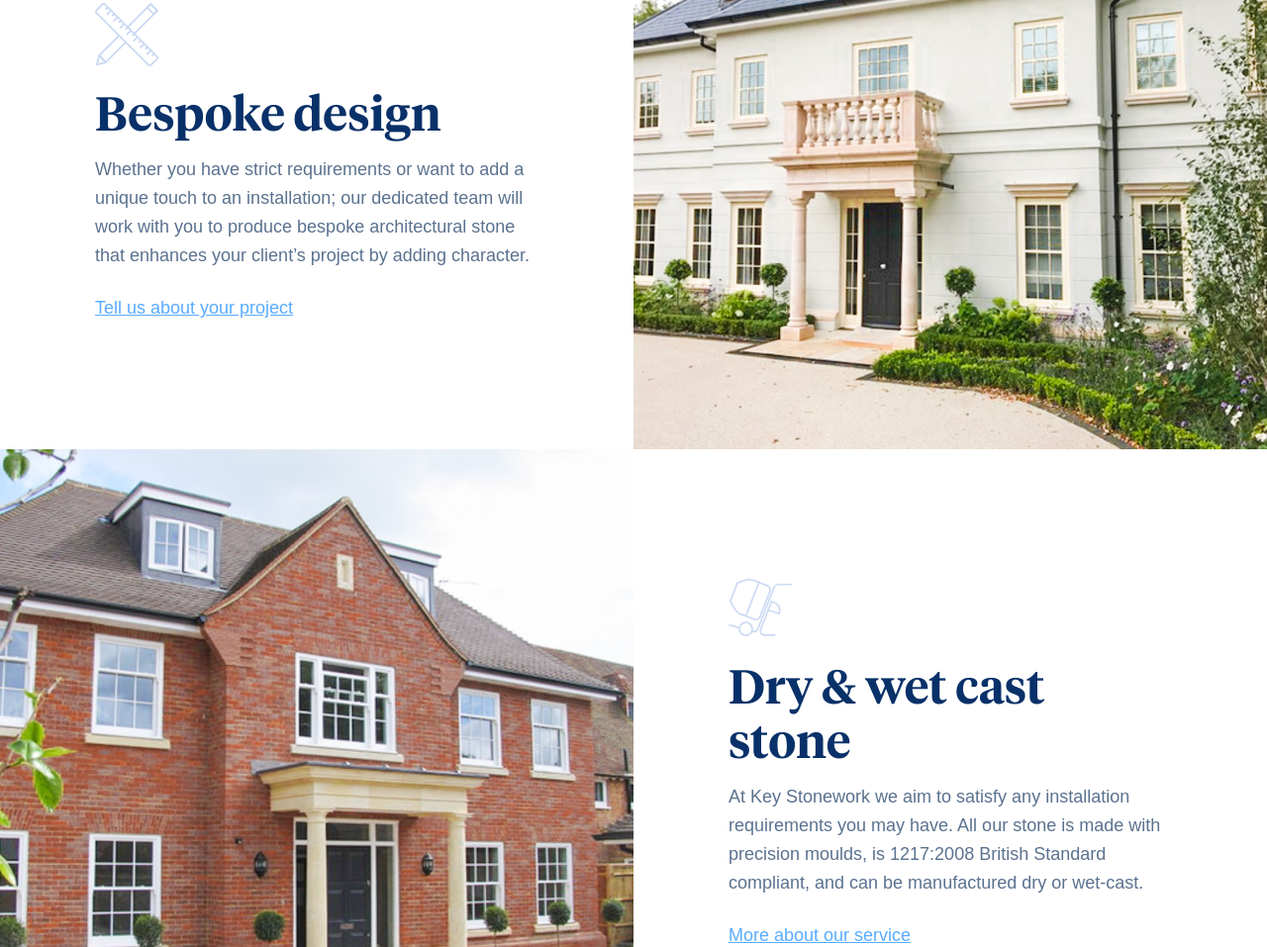
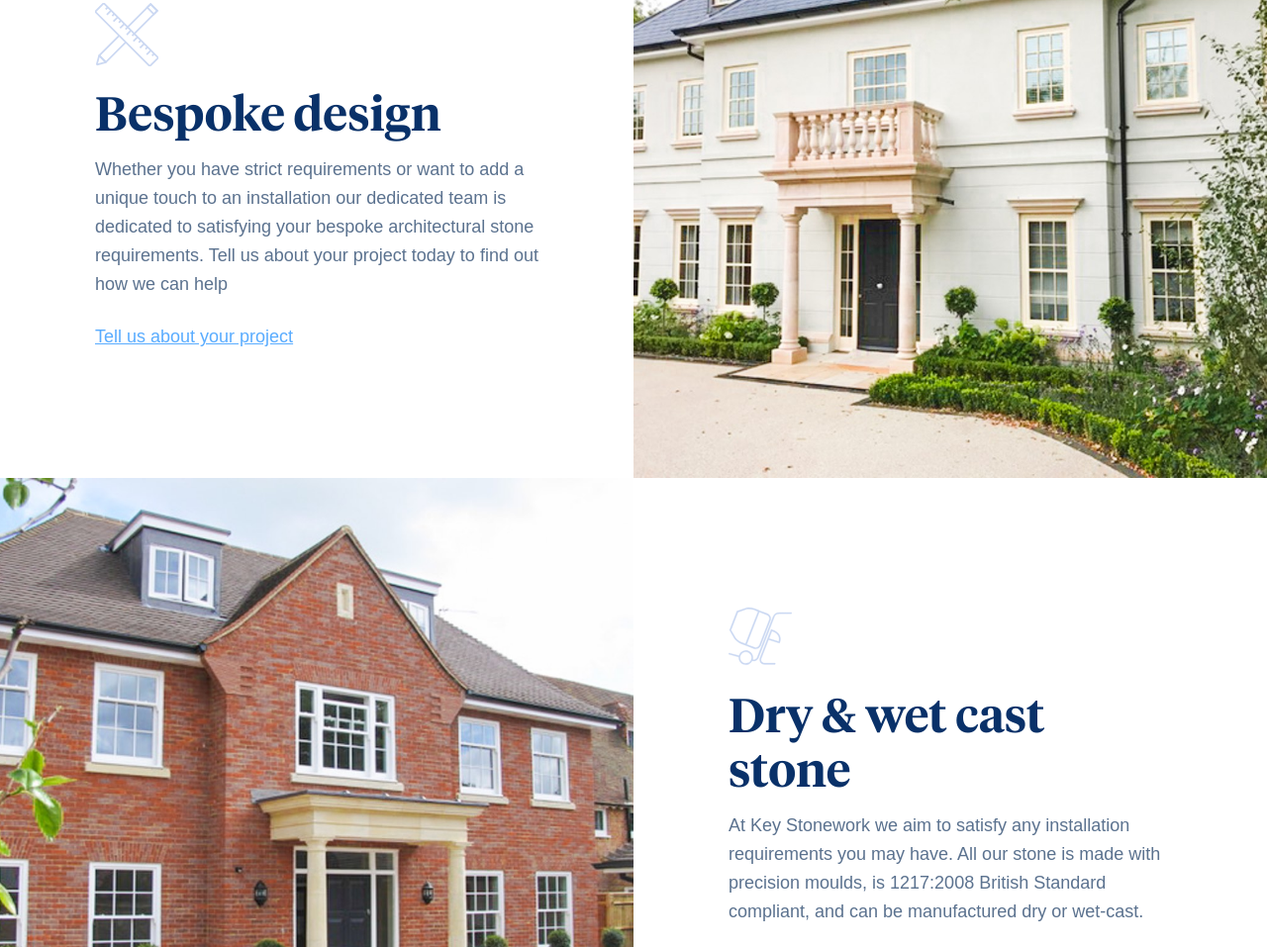
Before and after one commit to hronchetti/key-stonework-client, a Gatsby site: page / in a window 1280 px wide. Shown: the part 1428-2385 px from the top of the page at 99% size. Built offline with nearby package versions, Linux system fonts and the light colour scheme; Gatsby itself is replaced by a stand-in of ours; a web font is replaced by a local one.

Commit message:
grammar check

```diff
--- a/src/pages/index.js
+++ b/src/pages/index.js
@@ -64,9 +64,9 @@ const Home = ({ data }) => (
       <h2>Bespoke design</h2>
       <p>
         Whether you have strict requirements or want to add a unique touch to an
-        installation; our dedicated team will work with you to produce bespoke
-        architectural stone that enhances your client’s project by adding
-        character.
+        installation our dedicated team is dedicated to satisfying your bespoke
+        architectural stone requirements. Tell us about your project today to
+        find out how we can help
       </p>
       <TextLink linkText="Tell us about your project" linkPath="/contact" />
     </ImageSection>
```
